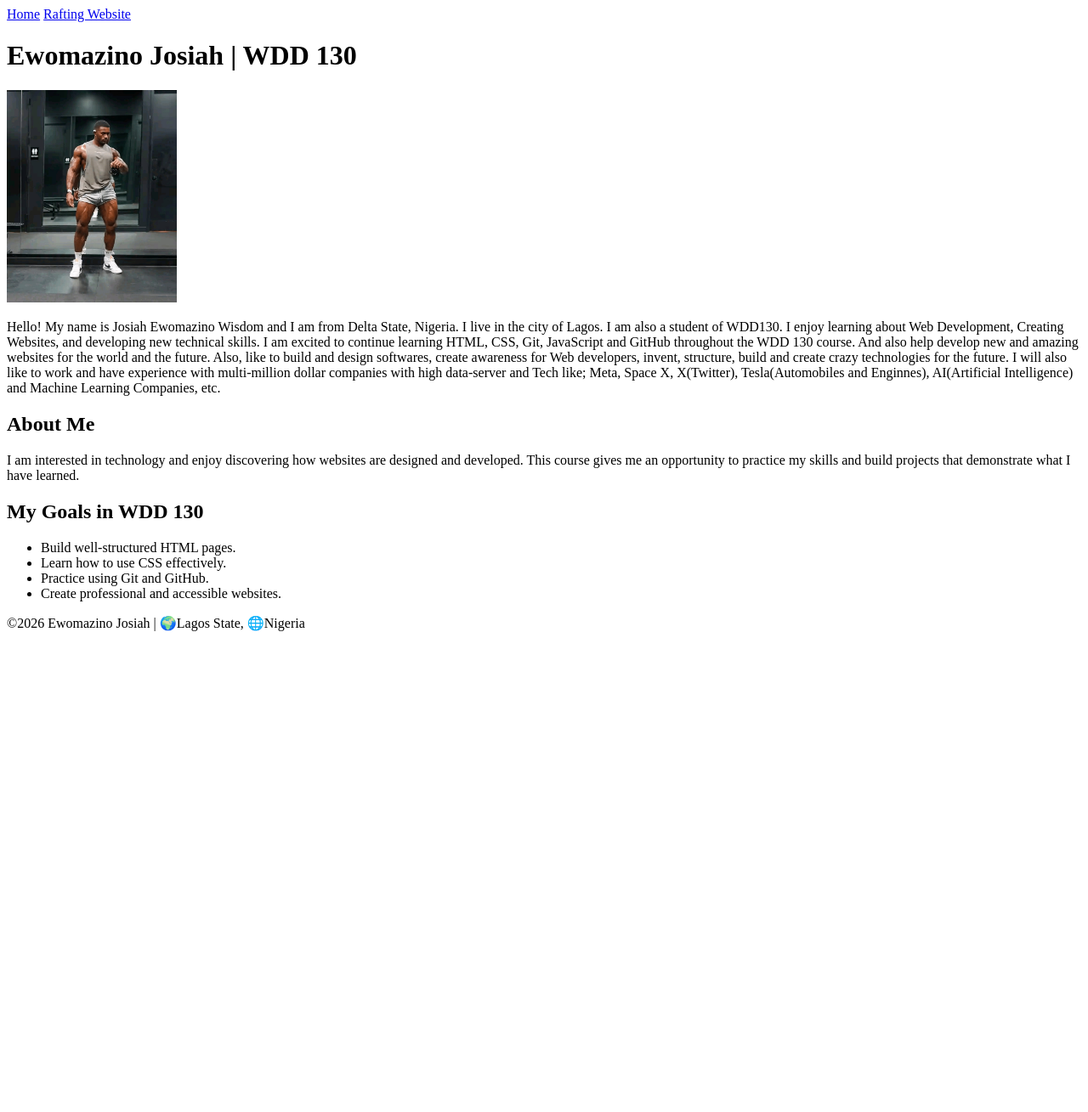
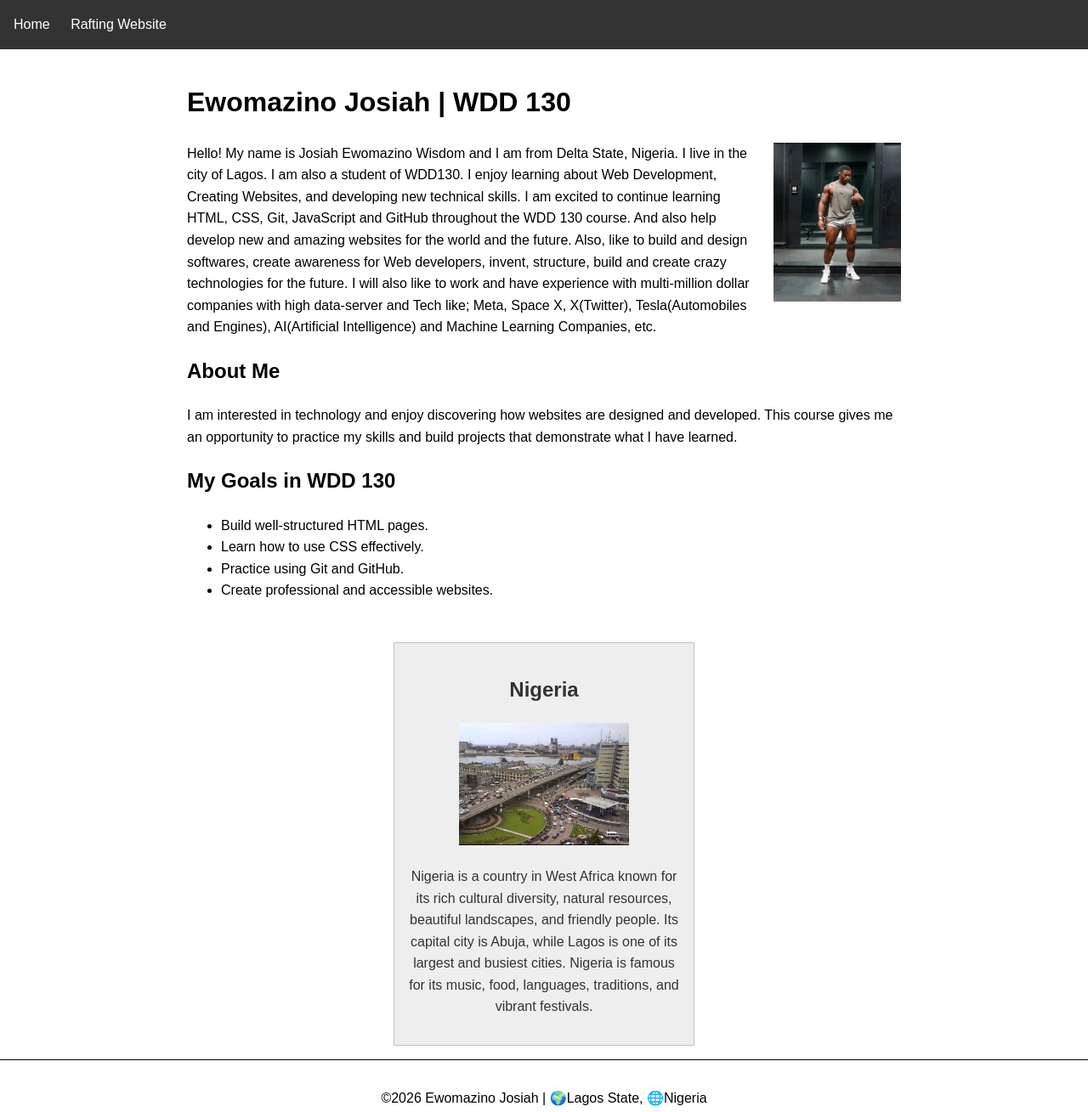
Before and after one commit to BroMamuzo/wdd130, a plain HTML site: page index.html in a window 1280 px wide. Shown: the whole page at 85% size. Before the commit the page ends 800 px from the top, so only its background shows below. Drawn offline with Linux system fonts and the light colour scheme.

Commit message:
Complete W02 homepage enhancement

```diff
--- a/index.html
+++ b/index.html
@@ -5,10 +5,12 @@
     <meta charset="utf-8">
     <meta name="viewport" content="width=device-width, initial-scale=1.0">
 
+    <title>Ewomazino Josiah | WDD 130</title>
+
     <meta name="description" content="Ewomazino Josiah's WDD 130 course home page featuring personal information and web development work.">
     <meta name="author" content="Ewomazino Josiah">
 
-    <title>Ewomazino Josiah | WDD 130</title>
+    <link rel="stylesheet" href="styles/styles.css">
 </head>
 
 <body>
@@ -22,14 +24,14 @@
     <main>
         <h1>Ewomazino Josiah | WDD 130</h1>
 
-        <img src="images/profile.jpg" alt="Profile picture" width="200">
+        <img src="images/profile.jpg" alt="Profile picture">
 
         <p>
             Hello! My name is Josiah Ewomazino Wisdom and I am from Delta State, Nigeria. I live in the city of Lagos.
             I am also a student of WDD130. I enjoy learning about Web Development, Creating Websites, and developing new technical skills.
             I am excited to continue learning HTML, CSS, Git, JavaScript and GitHub throughout the WDD 130 course. And also help develop new and amazing websites for the world and the future.
             Also, like to build and design softwares, create awareness for Web developers, invent, structure, build and create crazy technologies for the future.
-            I will also like to work and have experience with multi-million dollar companies with high data-server and Tech like; Meta, Space X, X(Twitter), Tesla(Automobiles and Enginnes), AI(Artificial Intelligence) and Machine Learning Companies, etc.
+            I will also like to work and have experience with multi-million dollar companies with high data-server and Tech like; Meta, Space X, X(Twitter), Tesla(Automobiles and Engines), AI(Artificial Intelligence) and Machine Learning Companies, etc.
         </p>
 
         <section>
@@ -51,6 +53,20 @@
         </section>
     </main>
 
+    <aside>
+        <h2>Nigeria</h2>
+
+        <img src="images/nigeria.jpg" alt="Beautiful landscape of Nigeria">
+
+        <p>
+            Nigeria is a country in West Africa known for its rich cultural
+            diversity, natural resources, beautiful landscapes, and friendly
+            people. Its capital city is Abuja, while Lagos is one of its
+            largest and busiest cities. Nigeria is famous for its music,
+            food, languages, traditions, and vibrant festivals.
+        </p>
+    </aside>
+
     <footer>
         <p>
             ©2026 Ewomazino Josiah | 🌍Lagos State, 🌐Nigeria
--- a/styles/styles.css
+++ b/styles/styles.css
@@ -0,0 +1,65 @@
+
+/* General page styling */
+body {
+    font-family: Arial, sans-serif;
+    line-height: 1.6;
+    margin: 0;
+    padding: 0;
+}
+
+/* Header and navigation */
+header {
+    background-color: #333;
+    padding: 1rem;
+}
+
+nav a {
+    color: white;
+    text-decoration: none;
+    margin-right: 20px;
+}
+
+/* Main content */
+main {
+    max-width: 840px;
+    margin: 0 auto;
+    padding: 1rem;
+}
+
+/* Profile image */
+main img {
+    width: 150px;
+    height: auto;
+    float: right;
+    margin-left: 1rem;
+}
+
+/* Paragraphs */
+p {
+    padding: 0;
+}
+
+/* Nigeria aside section */
+aside {
+    width: 20rem;
+    margin: 1rem auto;
+    border: 1px solid rgb(0 0 0 / 0.2);
+    padding: 1rem;
+    background-color: #eee;
+    color: #333;
+    text-align: center;
+}
+
+/* Nigeria image */
+aside img {
+    width: 200px;
+    height: auto;
+}
+
+/* Footer */
+footer {
+    margin-top: 15px;
+    border-top: 1px solid #000;
+    text-align: center;
+    padding: 1rem;
+}
```
Also changed, not shown: images/nigeria.jpg (added).
